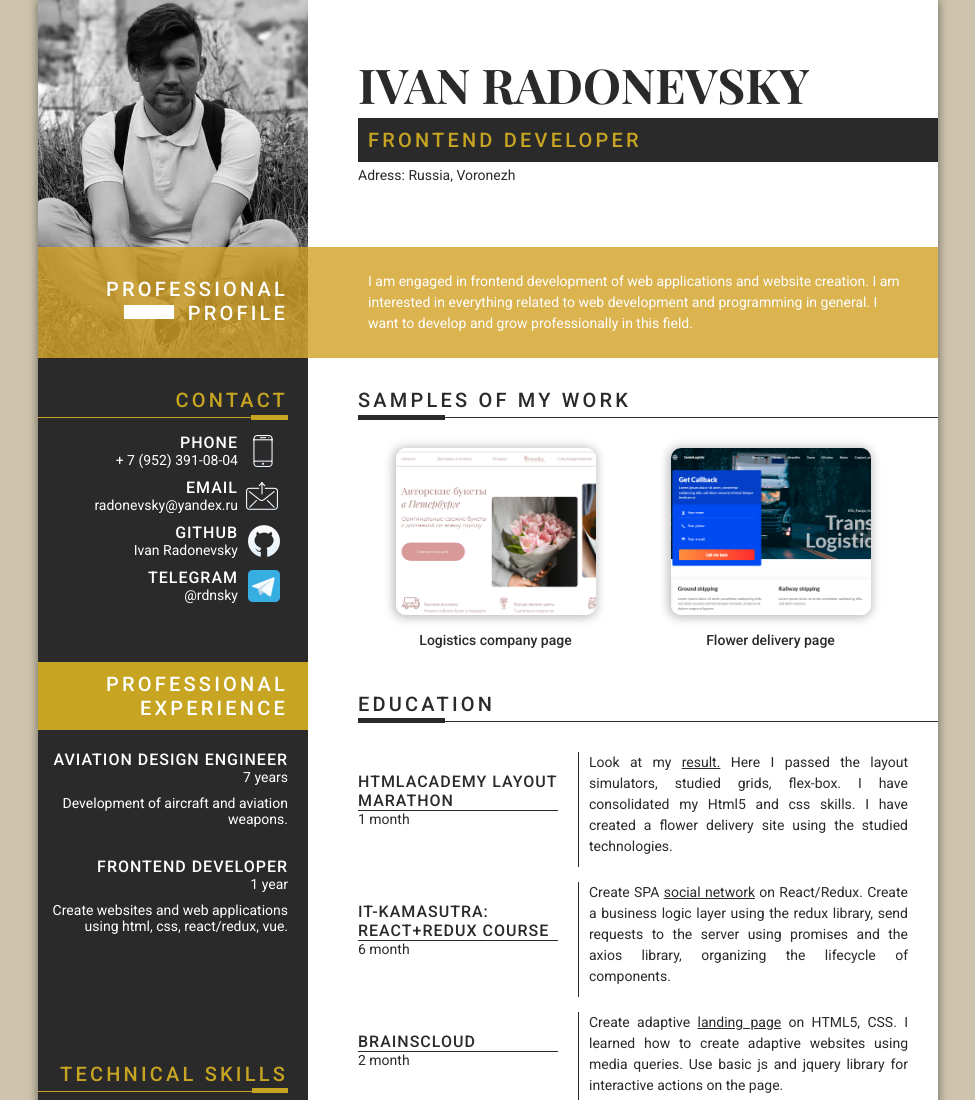
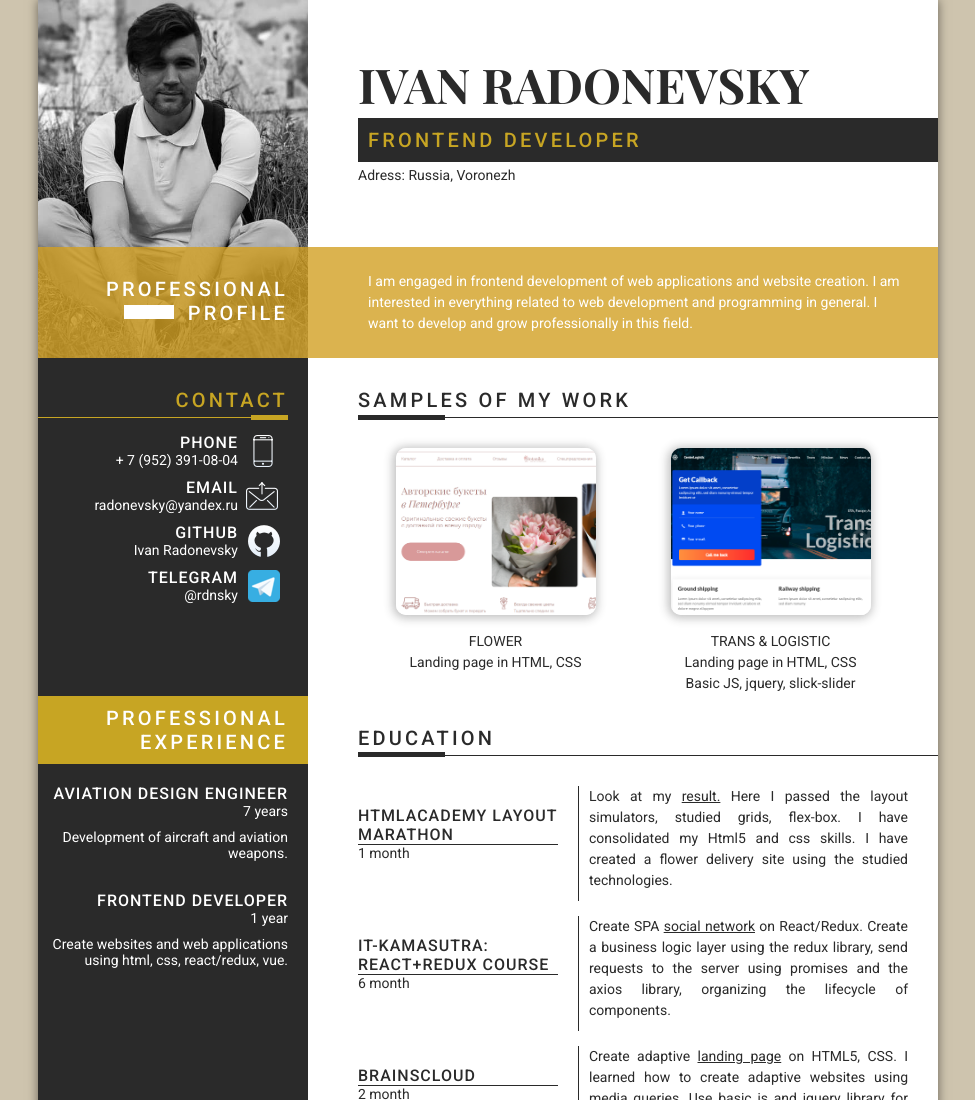
Before and after one commit to Radonevsky/rsschool-cv-old, a plain HTML site: page index.html in a window 1280 px wide. Shown: the top 1100 px of the page, without its empty margins (152-1127 px from the left). Drawn offline with nearby package versions, Linux system fonts and the light colour scheme.

Commit message:
refactor: index.html

```diff
--- a/css/style.css
+++ b/css/style.css
@@ -343,6 +343,7 @@ margin-bottom: 15px;
 .samples__works img {
     max-width: 200px;
     height: auto;
+    margin-bottom: 10px;
 
     border-radius: 10px;
     box-shadow: -1px 1px 10px 2px rgba(42, 42, 42, 0.3);
@@ -373,6 +374,15 @@ margin-bottom: 15px;
     text-decoration: none;
     color: #2a2a2a;
     text-align: center;
+}
+
+.samples__works p {
+    margin: 5px 0;
+    font-weight: 400;
+}
+
+.sample__name {
+    text-transform: uppercase;
 }
 
 .skills, .english {
--- a/index.html
+++ b/index.html
@@ -56,15 +56,18 @@
             <h2 class="samples__title subtitle dark">Samples of my work</h2>
             <div class="samples__works">
                 <div class="samples__item">
-                    <a href="https://radonevsky.github.io/flowers/">
+                    <a href="https://radonevsky.github.io/flowers/" target="_blank">
                         <img src="img/sample_flowers_page.png" alt="Flowers page">
-                        <p>Logistics company page</p>
+                        <p class="sample__name">Flower</p>
+                        <p>Landing page in HTML, CSS</p>
                     </a>
                 </div>
                 <div class="samples__item">
-                    <a href="https://radonevsky.github.io/Logistic/">
+                    <a href="https://radonevsky.github.io/Logistic/" target="_blank">
                         <img src="img/sample_logistic_landing.png" alt="Logistic page">
-                        <p>Flower delivery page</p>
+                        <p class="sample__name">Trans &amp; Logistic</p>
+                        <p>Landing page in HTML, CSS</p>
+                        <p>Basic JS, jquery, slick-slider</p>
                     </a>
                 </div>
             </div>
```
Lines whose indentation alone changed are shown as unchanged.
